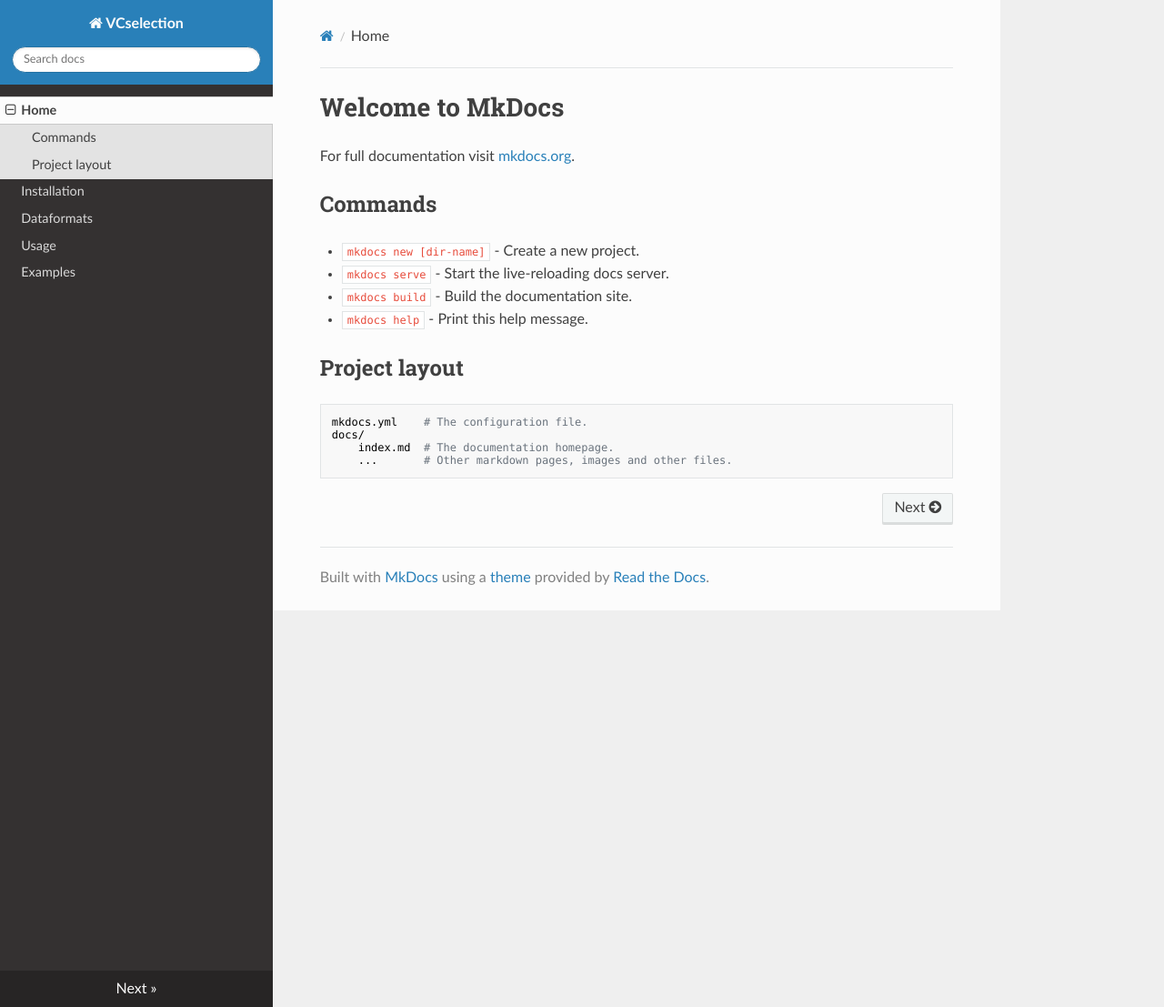
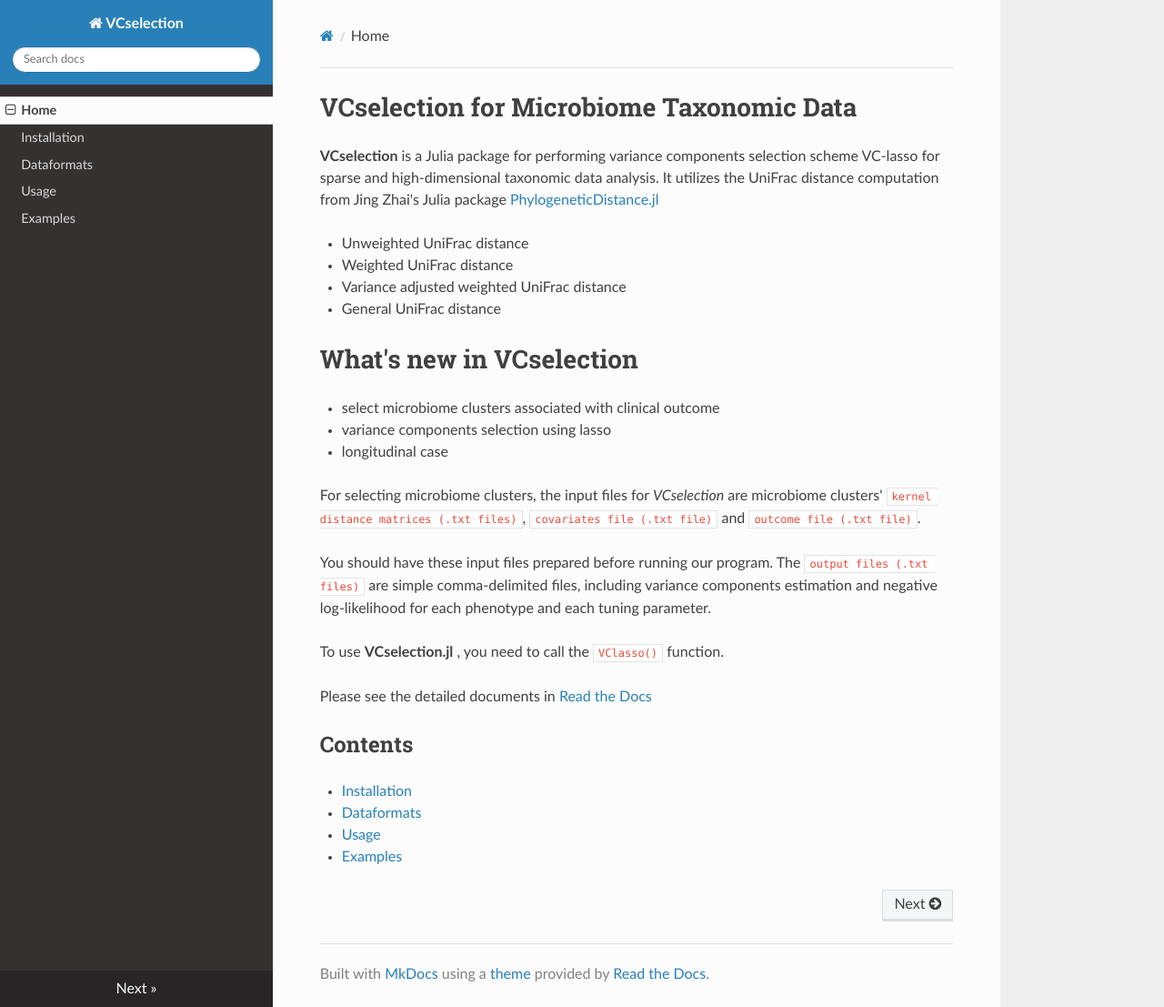
Before and after one commit to JingZhai63/VCselection, an MkDocs documentation site: the page built from docs/index.md, in a window 1280 px wide and 1107 px high. Shown: the whole window at 91% size. Built offline with MkDocs 1.6.1, drawn with Linux system fonts in a browser that asks for light colours; nearby versions of some CDN libraries; old or Windows-style settings are respelled for this version of MkDocs.

Commit message:
first page

```diff
--- a/docs/index.md
+++ b/docs/index.md
@@ -1,17 +1,31 @@
-# Welcome to MkDocs
 
-For full documentation visit [mkdocs.org](http://mkdocs.org).
+# VCselection for Microbiome Taxonomic Data
 
-## Commands
+**VCselection** is a Julia package for performing variance components selection scheme VC-lasso for sparse and high-dimensional taxonomic data analysis. It utilizes the UniFrac distance computation from Jing Zhai's Julia package [PhylogeneticDistance.jl](https://github.com/JingZhai63/PhylogeneticDistance.jl)
 
-* `mkdocs new [dir-name]` - Create a new project.
-* `mkdocs serve` - Start the live-reloading docs server.
-* `mkdocs build` - Build the documentation site.
-* `mkdocs help` - Print this help message.
+* Unweighted UniFrac distance
+* Weighted UniFrac distance
+* Variance adjusted weighted UniFrac distance
+* General UniFrac distance
 
-## Project layout
+#What's new in VCselection
 
-    mkdocs.yml    # The configuration file.
-    docs/
-        index.md  # The documentation homepage.
-        ...       # Other markdown pages, images and other files.
+* select microbiome clusters associated with clinical outcome
+* variance components selection using lasso
+* longitudinal case
+
+For selecting microbiome clusters, the input files for _VCselection_ are microbiome  clusters' `kernel distance matrices (.txt files)`, `covariates file (.txt file)` and `outcome file (.txt file)`.
+
+You should have these input files prepared before running our program. The `output files (.txt files)` are simple comma-delimited files, including variance components estimation and negative log-likelihood for each phenotype and each tuning parameter.
+
+
+To use **VCselection.jl** , you need to call the `VClasso()` function.
+
+Please see the detailed documents in [Read the Docs](http://vcselection.readthedocs.io/en/latest/)
+
+## Contents
+
+* [Installation](http://vcselection.readthedocs.io/en/latest/installation/)
+* [Dataformats](http://vcselection.readthedocs.io/en/latest/dataformats/)
+* [Usage](http://vcselection.readthedocs.io/en/latest/usage/)
+* [Examples](http://vcselection.readthedocs.io/en/latest/examples/)
```
